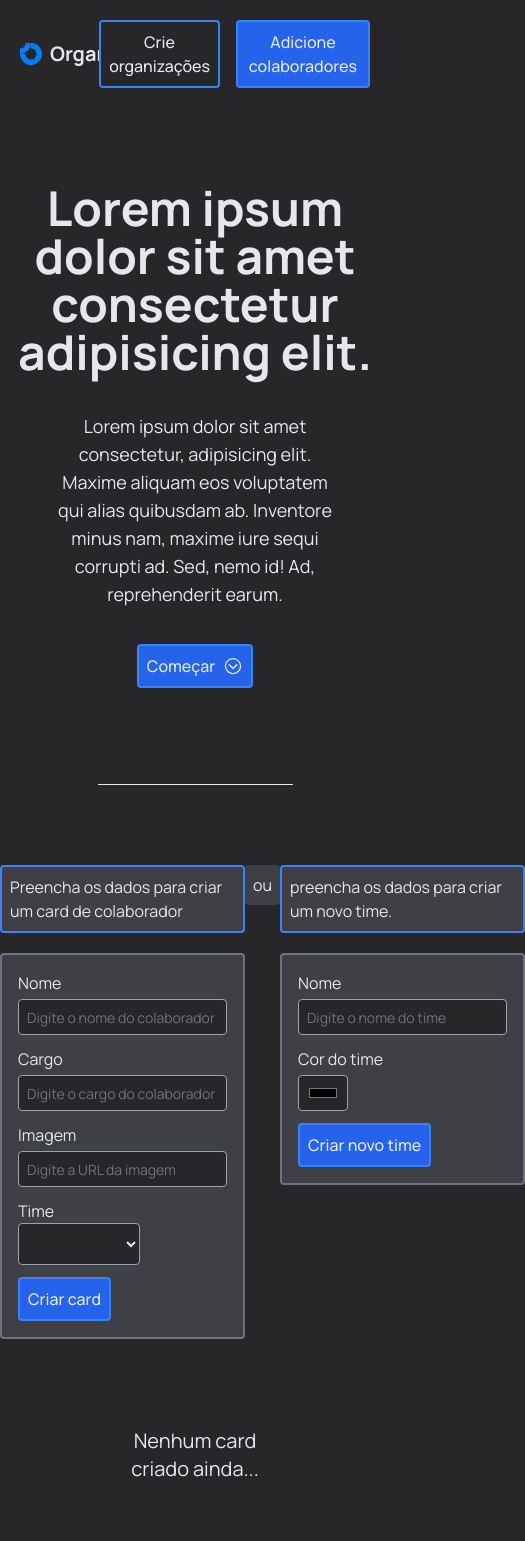
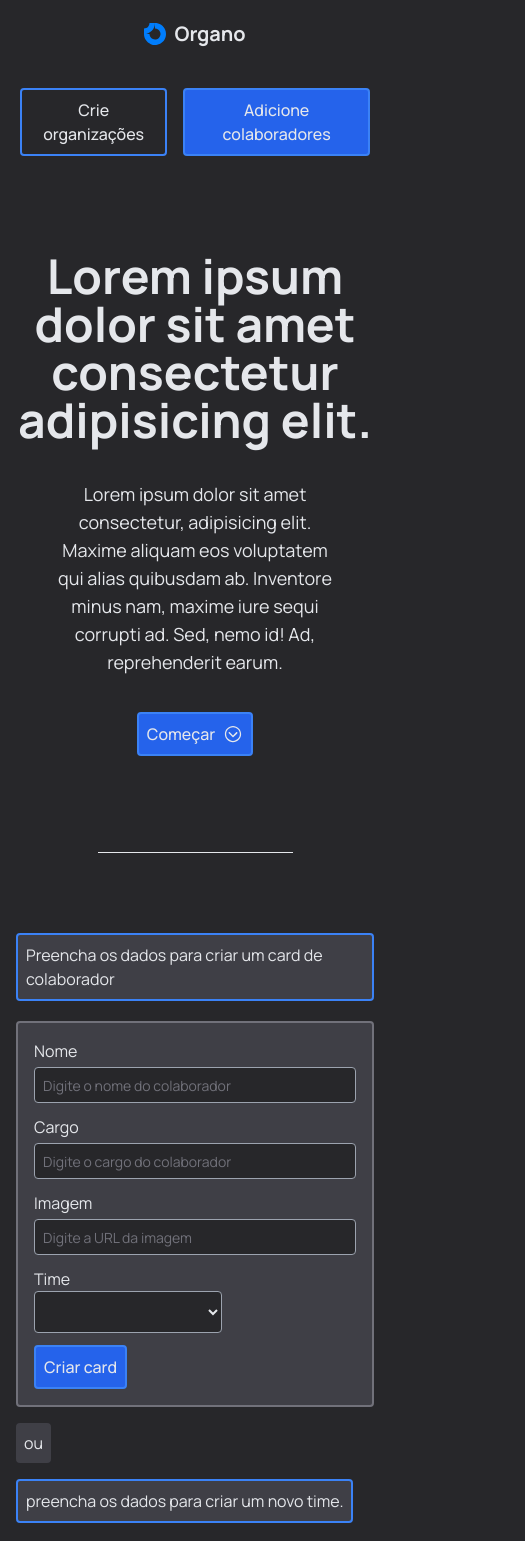
Before and after one commit to jonathafernandes/organo, a React (Vite) app: page / in a window 390 px wide. Shown: the top 1541 px of the page, 525 px wide, since content can reach past the window. Built offline with nearby package versions, Linux system fonts and the light colour scheme; the HTML template or start-up script is replaced by a standard one.

Commit message:
style: responsive

```diff
--- a/src/componentes/Form.jsx
+++ b/src/componentes/Form.jsx
@@ -39,7 +39,7 @@ const Form = ({ teams, registerTeam }) => {
 
   return (
     <>
-      <div className="flex items-start justify-evenly my-20">
+      <div id="form" className="flex-col mx-4 flex items-start sm:flex-row justify-evenly my-20 gap-4">
         <form onSubmit={onSubmit}>
           <h2 className="bg-zinc-700 border-solid border-2 border-blue-500 p-2 rounded">Preencha os dados para criar um card de colaborador</h2>
           <div className="bg-zinc-700 border-solid border-2 border-zinc-500 rounded p-4 mt-5">
--- a/src/componentes/Header.jsx
+++ b/src/componentes/Header.jsx
@@ -2,7 +2,7 @@ import logo from '../assets/logoipsum-296.svg';
 
 const Header = () => {
     return (
-        <header className='flex items-center justify-between m-5'>
+        <header className='flex items-center gap-10 flex-col sm:flex-row sm:justify-between m-5'>
             <div className='flex items-center gap-2'>
                 <img src={logo} alt="Organo" />
                 <span className='text-xl font-bold'>Organo</span>
--- a/src/componentes/Hero.jsx
+++ b/src/componentes/Hero.jsx
@@ -6,10 +6,10 @@ const Hero = () => {
             <h1 className="text-5xl font-bold">Lorem ipsum dolor sit amet consectetur adipisicing elit.</h1>
             <p className="text-lg w-3/4">Lorem ipsum dolor sit amet consectetur, adipisicing elit. Maxime aliquam eos voluptatem qui alias quibusdam ab. Inventore minus nam, maxime iure sequi corrupti ad. Sed, nemo id! Ad, reprehenderit earum.
             </p>
-            <button className='flex items-center gap-2 border-solid border-2 border-blue-500 bg-blue-600 rounded p-2 font-medium hover:bg-blue-500'>
+            <a href="#form" className='flex items-center gap-2 border-solid border-2 border-blue-500 bg-blue-600 rounded p-2 font-medium hover:bg-blue-500'>
                 <span>Começar</span>
                 <IoIosArrowDropdown className="size-5" />
-            </button>
+            </a>
         </div>
     )
 };
```
